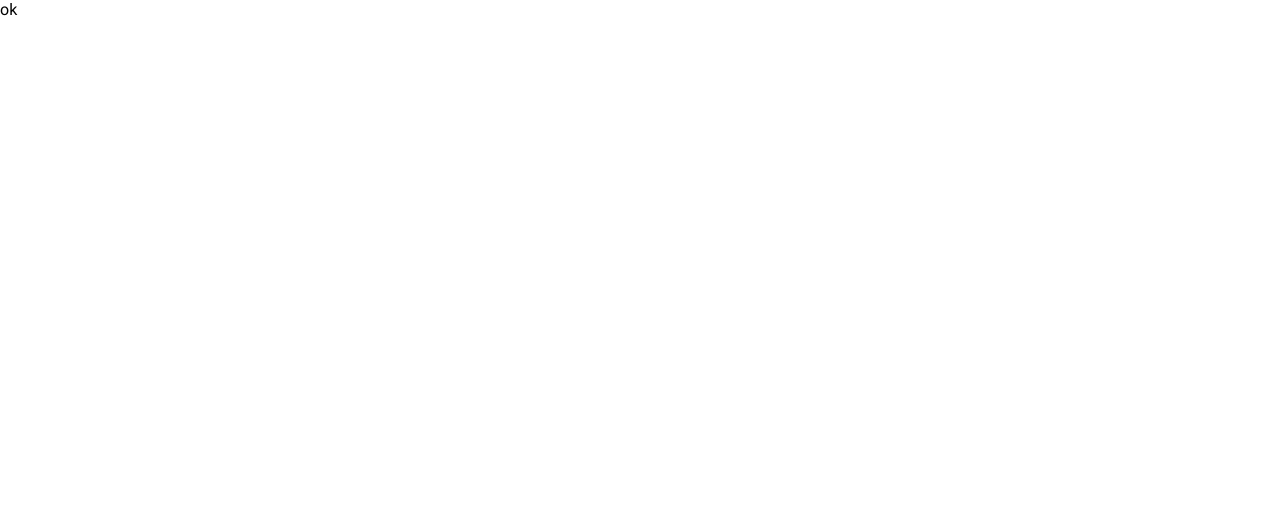
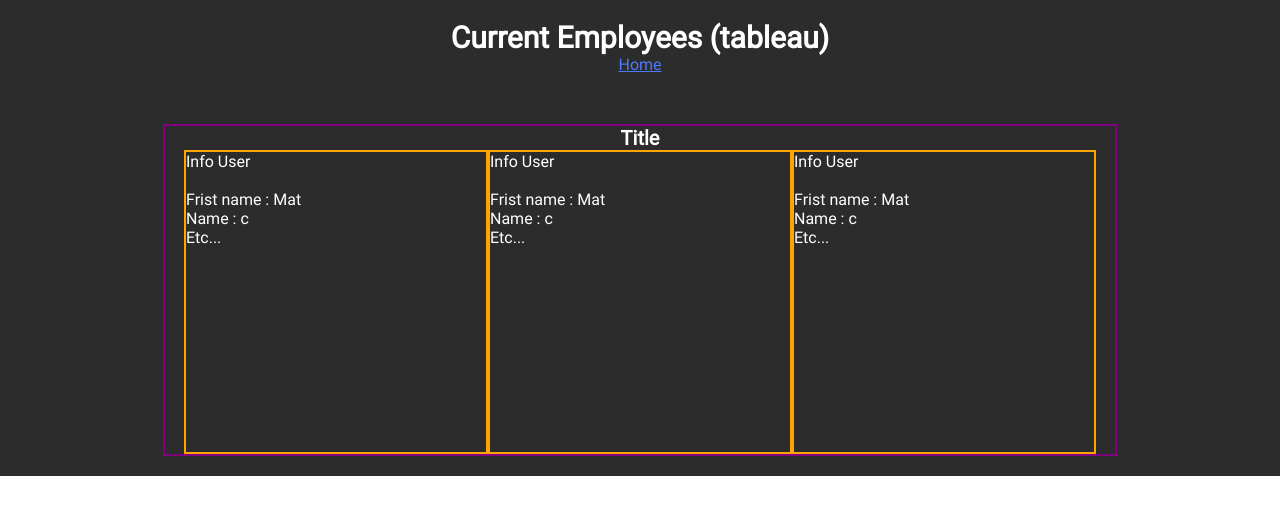
Before and after one commit to matthieuClio/HRnet, a React (Vite) app: page /list in a window 1280 px wide. Shown: the top 514 px of the page. Built offline with nearby package versions, Linux system fonts and the light colour scheme.

Commit message:
Feat : make a design for the user information presentation.

```diff
--- a/src/page/EmployeeList.tsx
+++ b/src/page/EmployeeList.tsx
@@ -1,5 +1,57 @@
+// React router
+import { Link } from "react-router-dom";
+
+// Style
+import './employeeList.scss';
+
 export default function EmployeeList () {
     return (
-        'ok'
+        <section className="employee-list">
+            <h1>
+                Current Employees (tableau)
+            </h1>
+
+            <Link to="/" className="employee-list__link">
+                Home
+            </Link>
+
+            <section className="employee-list__user">
+                <h2 className="employee-list__user__title">
+                    Title
+                </h2>
+
+                <div className="employee-list__user__info-user">
+                    Info User
+                    <br />
+                    <br />
+                    Frist name : Mat
+                    <br />
+                    Name : c
+                    <br />
+                    Etc...
+                </div>
+
+                <div className="employee-list__user__info-user">
+                    Info User
+                    <br />
+                    <br />
+                    Frist name : Mat
+                    <br />
+                    Name : c
+                    <br />
+                    Etc...
+                </div>
+                <div className="employee-list__user__info-user">
+                    Info User
+                    <br />
+                    <br />
+                    Frist name : Mat
+                    <br />
+                    Name : c
+                    <br />
+                    Etc...
+                </div>
+            </section>
+        </section>
     );
 }
--- a/src/page/createEmployee.scss
+++ b/src/page/createEmployee.scss
@@ -4,7 +4,7 @@ $createEmployeeColor: #FFFFFF;
 $createEmployeeSecondaryTitleBorder: #FFFFFF;
 $createEmployeeButtonSubmitBackground: #4B7BFF;
 $createEmployeeButtonSubmitColor: #FFFFFF;
-$createEmployeeLink: #4B7BFF;
+$createEmployeeLinkColor: #4B7BFF;
 
 /* Create employee page */
 .create-employee {
@@ -25,7 +25,7 @@ $createEmployeeLink: #4B7BFF;
     }
 
     &__link {
-        color: $createEmployeeButtonSubmitBackground;
+        color: $createEmployeeLinkColor;
         margin-bottom: 20px;
     }
 
--- /dev/null
+++ b/src/page/employeeList.scss
@@ -0,0 +1,38 @@
+/* Variables */
+$employeeListBackground: #2C2C2C;
+$employeeListColor: #FFFFFF;
+$employeeListLinkColor: #4B7BFF;
+
+/* Employee list page */
+.employee-list {
+    display: flex;
+    align-items: center;
+    flex-direction: column;
+    flex-wrap: wrap;
+    padding: 20px 0 20px 0;
+    background-color: $employeeListBackground;
+    color: $employeeListColor;
+
+    &__link {
+        color: $employeeListLinkColor;
+    }
+
+    &__user {
+        margin-top: 50px;
+        border: 2px solid purple;
+        display: flex;
+        flex-wrap: wrap;
+        justify-content: center;
+
+        &__title {
+            width: 100%;
+            text-align: center;
+        }
+
+        &__info-user {
+            width: 300px;
+            height: 300px;
+            border: 2px solid orange;
+        }
+    }
+}
```
